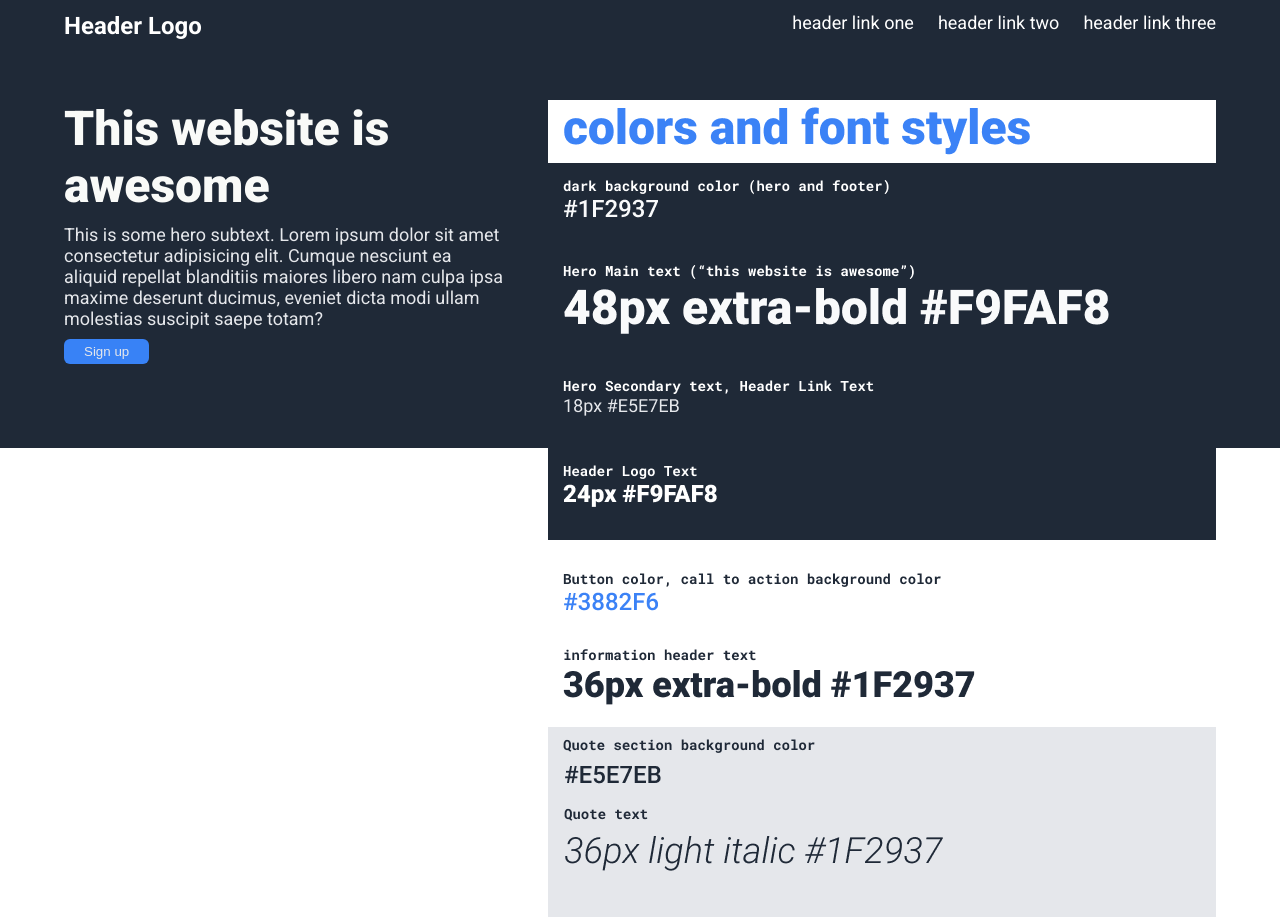
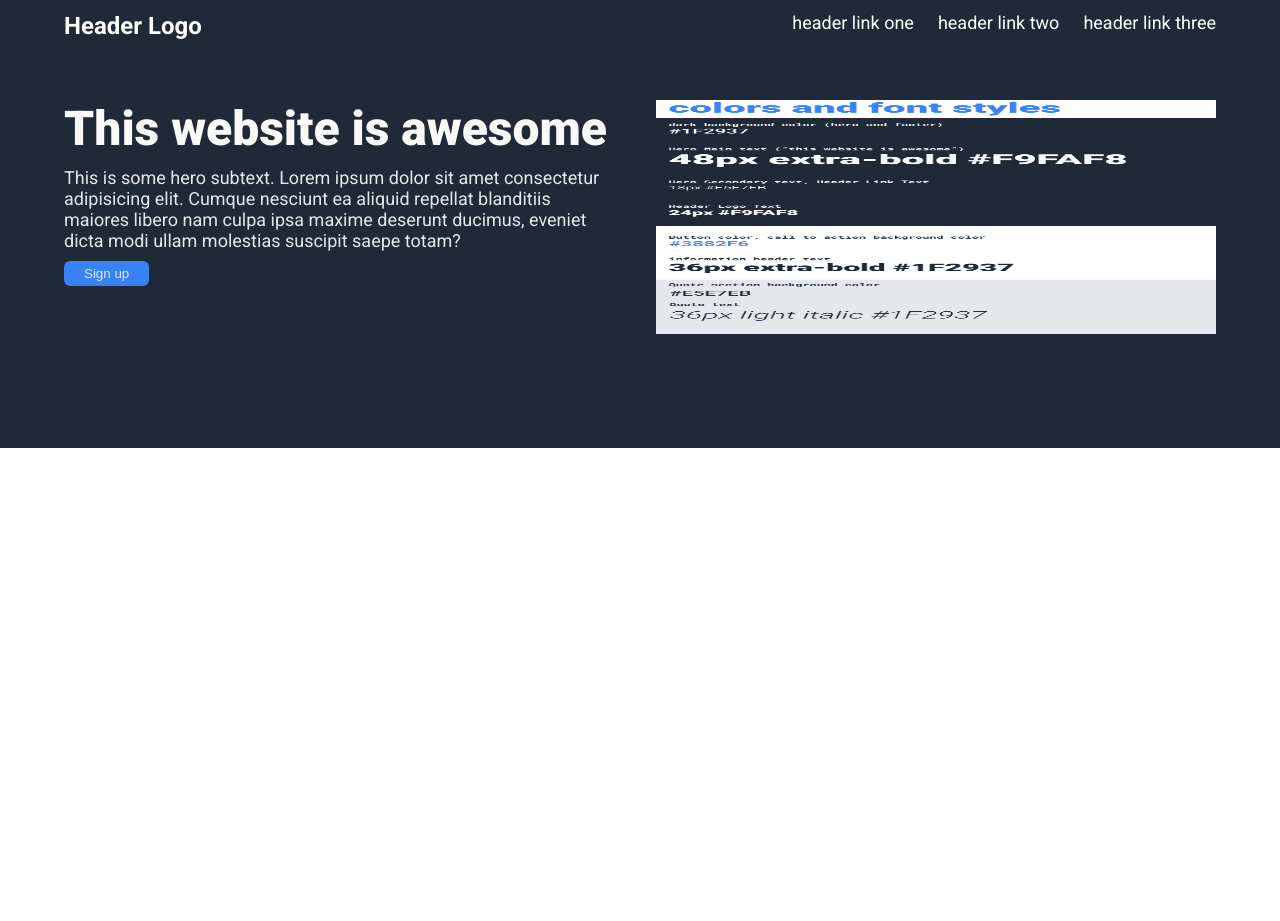
Before and after one commit to fiza0/landing-page, a plain HTML site: page index.html in a window 1280 px wide. After the commit the page ends 800 px from the top, so only its background shows below. Drawn offline with Linux system fonts and the light colour scheme.

Commit message:
Style hero-img

```diff
--- a/styles.css
+++ b/styles.css
@@ -59,9 +59,14 @@ body {
     border-radius: 6px;
     border:none;
 }
-.hero-text {
-    flex:auto;
-    height: 236px;
+.hero-text,
+.hero-img {
+    flex:1;
+    height: 78%;
     padding:0px;
     margin:0px;
 }
+.hero-img img {
+    width:100%;
+    height: 100%;
+}
```
